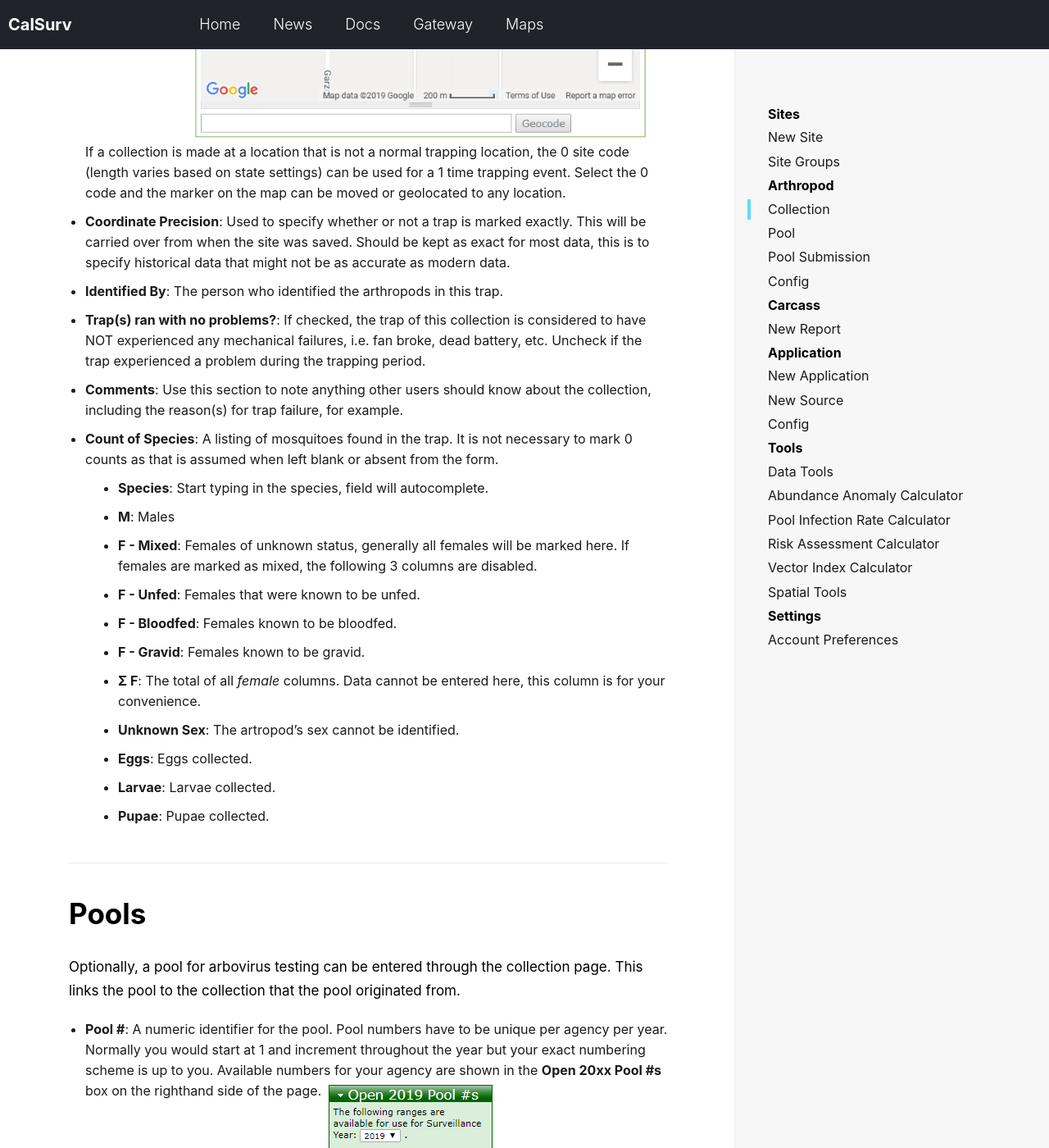
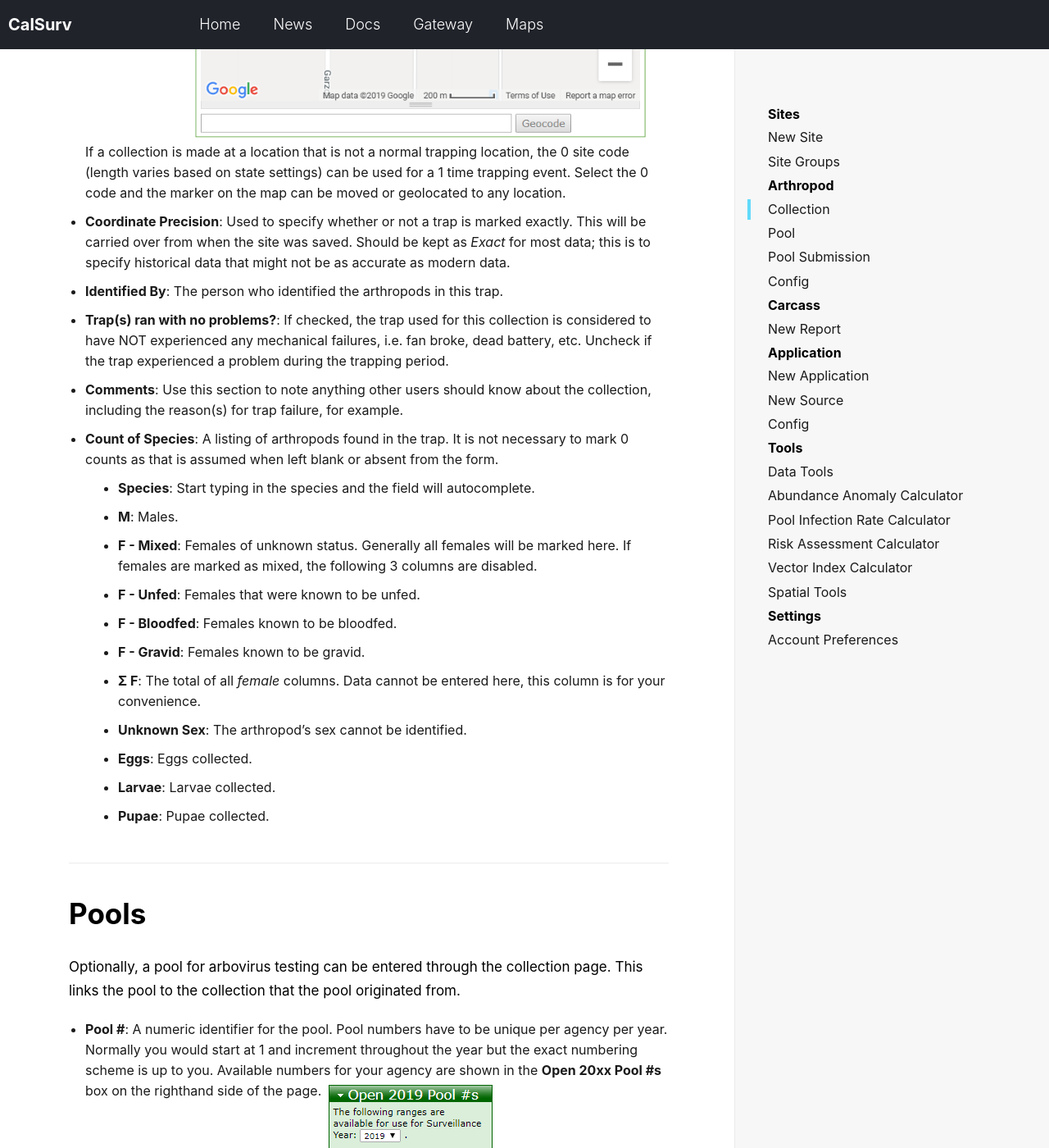
Before and after one commit to tlvaldepena/vectorsurv.org, a Jekyll site: the page built from _docs/arthropod/collection.md, in a window 1280 px wide and 1400 px high, scrolled down 1295 px. Shown: the whole window at 82% size. Built offline with Jekyll 4.4.1, drawn with Linux system fonts in a browser that asks for light colours; some of the changed text lies outside the part shown.

Commit message:
Fix typos

```diff
--- a/_docs/arthropod/collection.md
+++ b/_docs/arthropod/collection.md
@@ -8,25 +8,25 @@ Collections are the records of arthropod population data through the placement o
 
 * **Trap Type**: The type of trap placed in the field. The list of traps in the dropdown can be adjusted through the [trap types configuration]({{ site.baseurl }}/docs/arthropod/trap-types) page.
 * **Lure Type**: The types of lure(s) used with the trap if any. Multiple values can be selected by using *CTRL/CMD/SHIFT* keys while selecting values. *Unspecified* and *None* can only be selected individually.
-* **Collection Date**: The date the trap was picked up. If a trap was left for multiple nights, enter the last day the trap was in the field. Date format is based on the settings under [Account Preferences]({{ site.baseurl }}/docs/settings/account-preferences). A date needs to be selected before a trap site can be selected.
-* **# of Traps**: Number of unique traps in operation at one site.
+* **Collection Date**: The date the trap was picked up. If a trap was left for multiple nights, enter the last day the trap was in the field. Date format is based on the settings under [Account Preferences]({{ site.baseurl }}/docs/settings/account-preferences). A date needs to be selected before you can choose at trap site.
+* **# of Traps**: The number of unique traps in operation at one site.
 * **# of Nights/Trap**: The number of nights a trap was in the field. If a trap was placed and collected in the same day, enter 0. If a trap was placed and collected the next day, enter 1.
 * **Trap(s) at Site**: The [site]({{ site.baseurl }}/docs/site/) where a trap was placed. Start typing in any part of the site code or name and the dropdown will filter the sites to that text. Once a site is selected, the trap can be adjusted up to 400m away indicated by the circle.
 ![Collection Site Map]({{ site.baseurl }}/assets/images/docs/collection_site_radius.png)
 If a collection is made at a location that is not a normal trapping location, the 0 site code (length varies based on state settings) can be used for a 1 time trapping event. Select the 0 code and the marker on the map can be moved or geolocated to any location.
-* **Coordinate Precision**: Used to specify whether or not a trap is marked exactly. This will be carried over from when the site was saved. Should be kept as exact for most data, this is to specify historical data that might not be as accurate as modern data.
+* **Coordinate Precision**: Used to specify whether or not a trap is marked exactly. This will be carried over from when the site was saved. Should be kept as *Exact* for most data; this is to specify historical data that might not be as accurate as modern data.
 * **Identified By**: The person who identified the arthropods in this trap.
-* **Trap(s) ran with no problems?**: If checked, the trap of this collection is considered to have NOT experienced any mechanical failures, i.e. fan broke, dead battery, etc. Uncheck if the trap experienced a problem during the trapping period.
+* **Trap(s) ran with no problems?**: If checked, the trap used for this collection is considered to have NOT experienced any mechanical failures, i.e. fan broke, dead battery, etc. Uncheck if the trap experienced a problem during the trapping period.
 * **Comments**: Use this section to note anything other users should know about the collection, including the reason(s) for trap failure, for example.
-* **Count of Species**: A listing of mosquitoes found in the trap.  It is not necessary to mark 0 counts as that is assumed when left blank or absent from the form.
-  * **Species**: Start typing in the species, field will autocomplete.
-  * **M**: Males
-  * **F - Mixed**: Females of unknown status, generally all females will be marked here. If females are marked as mixed, the following 3 columns are disabled.
+* **Count of Species**: A listing of arthropods found in the trap.  It is not necessary to mark 0 counts as that is assumed when left blank or absent from the form.
+  * **Species**: Start typing in the species and the field will autocomplete.
+  * **M**: Males.
+  * **F - Mixed**: Females of unknown status. Generally all females will be marked here. If females are marked as mixed, the following 3 columns are disabled.
   * **F - Unfed**: Females that were known to be unfed.
   * **F - Bloodfed**: Females known to be bloodfed.
   * **F - Gravid**: Females known to be gravid.
   * **Σ F**: The total of all *female* columns. Data cannot be entered here, this column is for your convenience.
-  * **Unknown Sex**: The artropod's sex cannot be identified.
+  * **Unknown Sex**: The arthropod's sex cannot be identified.
   * **Eggs**: Eggs collected.
   * **Larvae**: Larvae collected.
   * **Pupae**: Pupae collected.
@@ -35,9 +35,9 @@ If a collection is made at a location that is not a normal trapping location, th
 
 Optionally, a pool for arbovirus testing can be entered through the collection page. This links the pool to the collection that the pool originated from.
 
-* **Pool #**: A numeric identifier for the pool. Pool numbers have to be unique per agency per year. Normally you would start at 1 and increment throughout the year but your exact numbering scheme is up to you. Available numbers for your agency are shown in the **Open 20xx Pool #s** box on the righthand side of the page.
+* **Pool #**: A numeric identifier for the pool. Pool numbers have to be unique per agency per year. Normally you would start at 1 and increment throughout the year but the exact numbering scheme is up to you. Available numbers for your agency are shown in the **Open 20xx Pool #s** box on the righthand side of the page.
 ![Open Pool #s box]({{ site.baseurl }}/assets/images/docs/open_pools.PNG)
-* **Other Sites**: List other Site Codes separated by commas. Ex: 001001,001002,001003.
+* **Other Sites**: List other Site Codes that contributed arthropods to this pool separated by commas. Ex: 001001,001002,001003.
 To specify the number of specimens contributed by a site, place the quantity after the site code wrapped by parentheses. Ex: 001001(12),001002,001003(2).
 * **Species**: The species that make up this pool.
 * **Sex/Condition**: The sex/condition of this mosquito
```
Also changed, not shown: other parts of _docs/arthropod/collection.md (+2 -2 lines).
